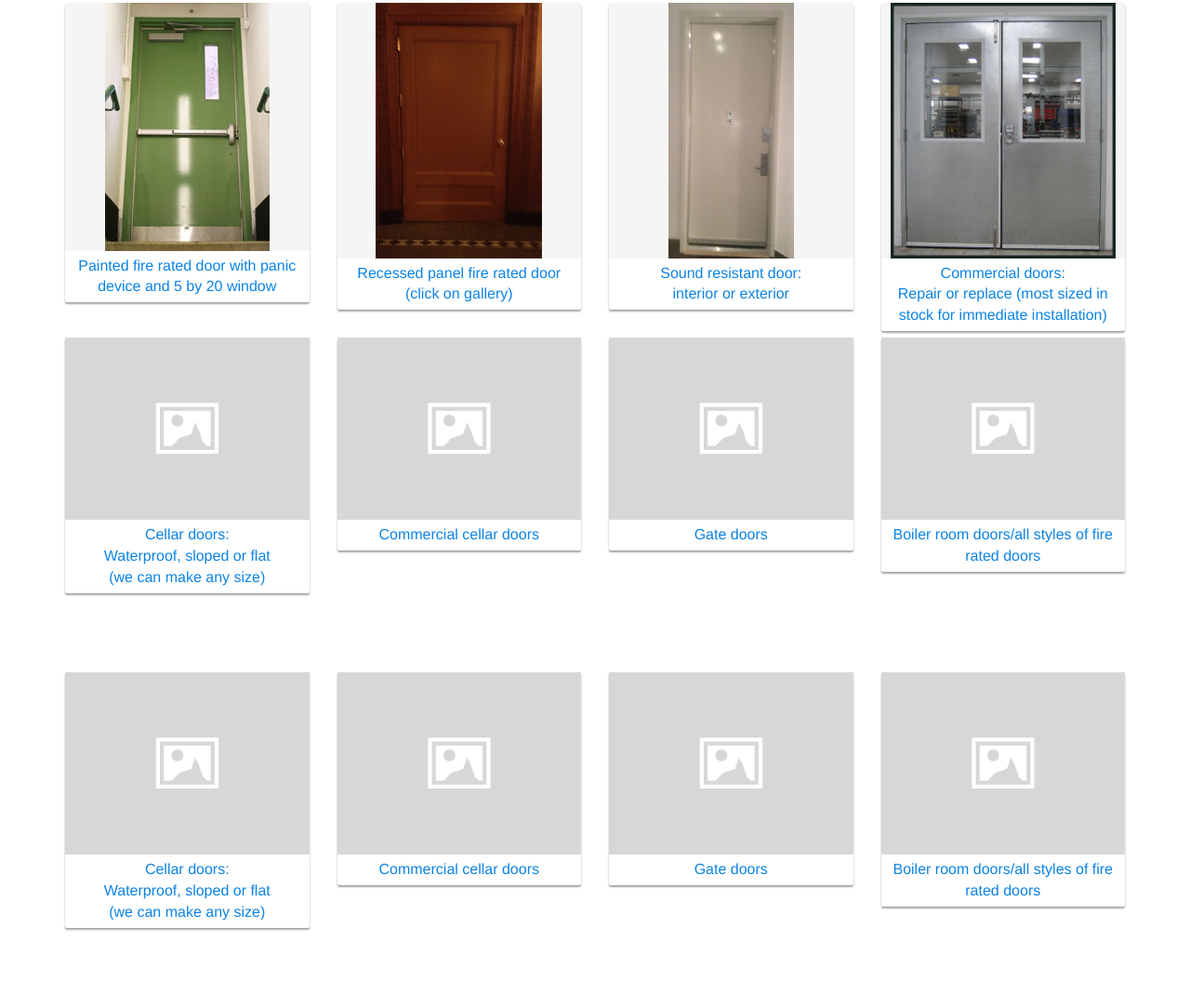
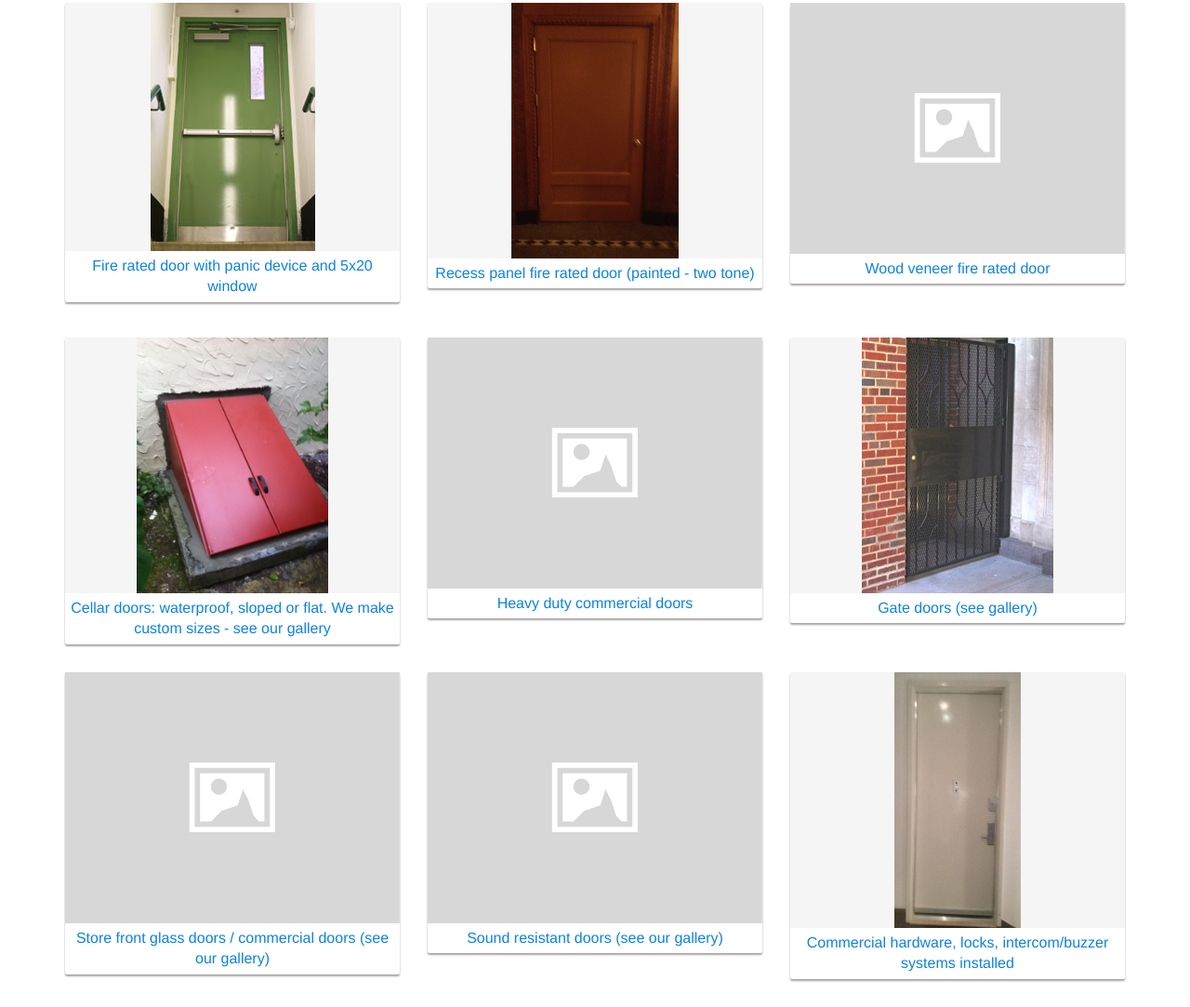
Before and after one commit to minhtritran/emerald-doors, a plain HTML site: page index.html in a window 1280 px wide. Shown: the part 360-1443 px from the top of the page at 93% size. Drawn offline with nearby package versions, Linux system fonts and the light colour scheme.

Commit message:
Added content

```diff
--- a/css/style.css
+++ b/css/style.css
@@ -169,3 +169,12 @@ a:hover {
 	padding: 10px;
 	font-size:16px;
 }
+
+.card-stc-header {
+
+}
+
+.card-stc-paragraph {
+	display: inline-block;
+	min-height: 200px;
+}
--- a/index.html
+++ b/index.html
@@ -9,8 +9,7 @@
 		<link rel="stylesheet" type="text/css" href="css/style.css" />
 	</head>
 	<body>
-		<div id="header">
-		</div>
+		<div id="header"></div>
 		<div class="container">
 			<div class="page-header">
 				<h1>Welcome to Emerald Doors!</h1>
@@ -37,104 +36,80 @@
 			</div>
 			<div>
 				<div class="row text-center limited-height">
-					<div class="col-md-3 col-sm-6">
+					<div class="col-md-4 col-sm-6">
 						<div class="card">
 							<div class="card-img">
 								<img src="images/0001.jpg" class="img-responsive center-block">
 							</div>
-							<a href="fire.html"><div class="card-text">Painted fire rated door with panic device and 5 by 20 window</div></a>
+							<a href="fire.html"><div class="card-text">Fire rated door with panic device and 5x20 window</div></a>
 						</div>
 					</div>
-					<div class="col-md-3 col-sm-6">
+					<div class="col-md-4 col-sm-6">
 						<div class="card">
 							<div class="card-img">
 								<img src="images/0002.jpg" class="img-responsive center-block">
 							</div>
-							<a href="fire.html"><div class="card-text">Recessed panel fire rated door<br/>(click on gallery)</div></a>
+							<a href="fire.html"><div class="card-text">Recess panel fire rated door (painted - two tone)</div></a>
 						</div>
 					</div>
-					<div class="col-md-3 col-sm-6">
+					<div class="col-md-4 col-sm-6">
+						<div class="card">
+							<div class="card-img">
+								<img src="images/placeholder.png" class="img-responsive center-block">
+							</div>
+							<a href="fire.html"><div class="card-text">Wood veneer fire rated door</div></a>
+						</div>
+					</div>
+				</div>
+				<div class="row text-center limited-height">
+					<div class="col-md-4 col-sm-6">
+						<div class="card">
+							<div class="card-img">
+								<img src="images/0005.jpg" class="img-responsive center-block">
+							</div>
+							<a href="cellar.html"><div class="card-text">Cellar doors: waterproof, sloped or flat.  We make custom sizes - see our gallery</div></a>
+						</div>
+					</div>
+					<div class="col-md-4 col-sm-6">
+						<div class="card">
+							<div class="card-img">
+								<img src="images/placeholder.png" class="img-responsive center-block">
+							</div>
+							<a href="commercial.html"><div class="card-text">Heavy duty commercial doors</div></a>
+						</div>
+					</div>
+					<div class="col-md-4 col-sm-6">
+						<div class="card">
+							<div class="card-img">
+								<img src="images/0007.jpg" class="img-responsive center-block">
+							</div>
+							<a href="gate.html"><div class="card-text">Gate doors (see gallery)</div></a>
+						</div>
+					</div>
+				</div>
+				<div class="row text-center limited-height">
+					<div class="col-md-4 col-sm-6">
+						<div class="card">
+							<div class="card-img">
+								<img src="images/placeholder.png" class="img-responsive center-block">
+							</div>
+							<a href="commercial.html"><div class="card-text">Store front glass doors / commercial doors (see our gallery)</div></a>
+						</div>
+					</div>
+					<div class="col-md-4 col-sm-6">
+						<div class="card">
+							<div class="card-img">
+								<img src="images/placeholder.png" class="img-responsive center-block">
+							</div>
+							<a href="soundresistant.html"><div class="card-text">Sound resistant doors (see our gallery)</div></a>
+						</div>
+					</div>
+					<div class="col-md-4 col-sm-6">
 						<div class="card">
 							<div class="card-img">
 								<img src="images/0003.jpg" class="img-responsive center-block">
 							</div>
-							<a href="soundresistant.html"><div class="card-text">Sound resistant door:<br/>interior or exterior</div></a>
-						</div>
-					</div>
-					<div class="col-md-3 col-sm-6">
-						<div class="card">
-							<div class="card-img">
-								<img src="images/0004.jpg" class="img-responsive center-block">
-							</div>
-							<a href="commercial.html"><div class="card-text">Commercial doors:<br/>Repair or replace (most sized in stock for immediate installation)</div></a>
-						</div>
-					</div>
-				</div>
-				<div class="row text-center limited-height">
-					<div class="col-md-3 col-sm-6">
-						<div class="card">
-							<div class="card-img">
-								<img src="images/placeholder.png" class="img-responsive center-block">
-							</div>
-							<a href="cellar.html"><div class="card-text">Cellar doors:<br/>Waterproof, sloped or flat<br/>(we can make any size)</div></a>
-						</div>
-					</div>
-					<div class="col-md-3 col-sm-6">
-						<div class="card">
-							<div class="card-img">
-								<img src="images/placeholder.png" class="img-responsive center-block">
-							</div>
-							<a href="cellar.html"><div class="card-text">Commercial cellar doors</div></a>
-						</div>
-					</div>
-					<div class="col-md-3 col-sm-6">
-						<div class="card">
-							<div class="card-img">
-								<img src="images/placeholder.png" class="img-responsive center-block">
-							</div>
-							<a href="gate.html"><div class="card-text">Gate doors</div></a>
-						</div>
-					</div>
-					<div class="col-md-3 col-sm-6">
-						<div class="card">
-							<div class="card-img">
-								<img src="images/placeholder.png" class="img-responsive center-block">
-							</div>
-							<a href="fire.html"><div class="card-text">Boiler room doors/all styles of fire rated doors</div></a>
-						</div>
-					</div>
-				</div>
-				<div class="row text-center limited-height">
-					<div class="col-md-3 col-sm-6">
-						<div class="card">
-							<div class="card-img">
-								<img src="images/placeholder.png" class="img-responsive center-block">
-							</div>
-							<a href="cellar.html"><div class="card-text">Cellar doors:<br/>Waterproof, sloped or flat<br/>(we can make any size)</div></a>
-						</div>
-					</div>
-					<div class="col-md-3 col-sm-6">
-						<div class="card">
-							<div class="card-img">
-								<img src="images/placeholder.png" class="img-responsive center-block">
-							</div>
-							<a href="cellar.html"><div class="card-text">Commercial cellar doors</div></a>
-						</div>
-					</div>
-					<div class="col-md-3 col-sm-6">
-						<div class="card">
-							<div class="card-img">
-								<img src="images/placeholder.png" class="img-responsive center-block">
-							</div>
-							<a href="gate.html"><div class="card-text">Gate doors</div></a>
-						</div>
-					</div>
-					<div class="col-md-3 col-sm-6">
-						<div class="card">
-							<div class="card-img">
-								<img src="images/placeholder.png" class="img-responsive center-block">
-							</div>
-							<a href="fire.html"><div class="card-text">Boiler room doors/all styles of fire rated doors</div></a>
+							<a href="gate.html"><div class="card-text">Commercial hardware, locks, intercom/buzzer systems installed</div></a>
 						</div>
 					</div>
 				</div>
```
Also changed, not shown: commercial.html (+33 -5 lines), fire.html (+56 -4 lines), soundresistant.html (+50 -4 lines), images/0005.jpg (added), images/0006.jpg (renamed from images/0020.jpg), images/0007.jpg (added), images/0008.jpg (added), images/0009.jpg (added), images/0010.jpg (added), images/0011.jpg (added), images/0012.jpg (added).
